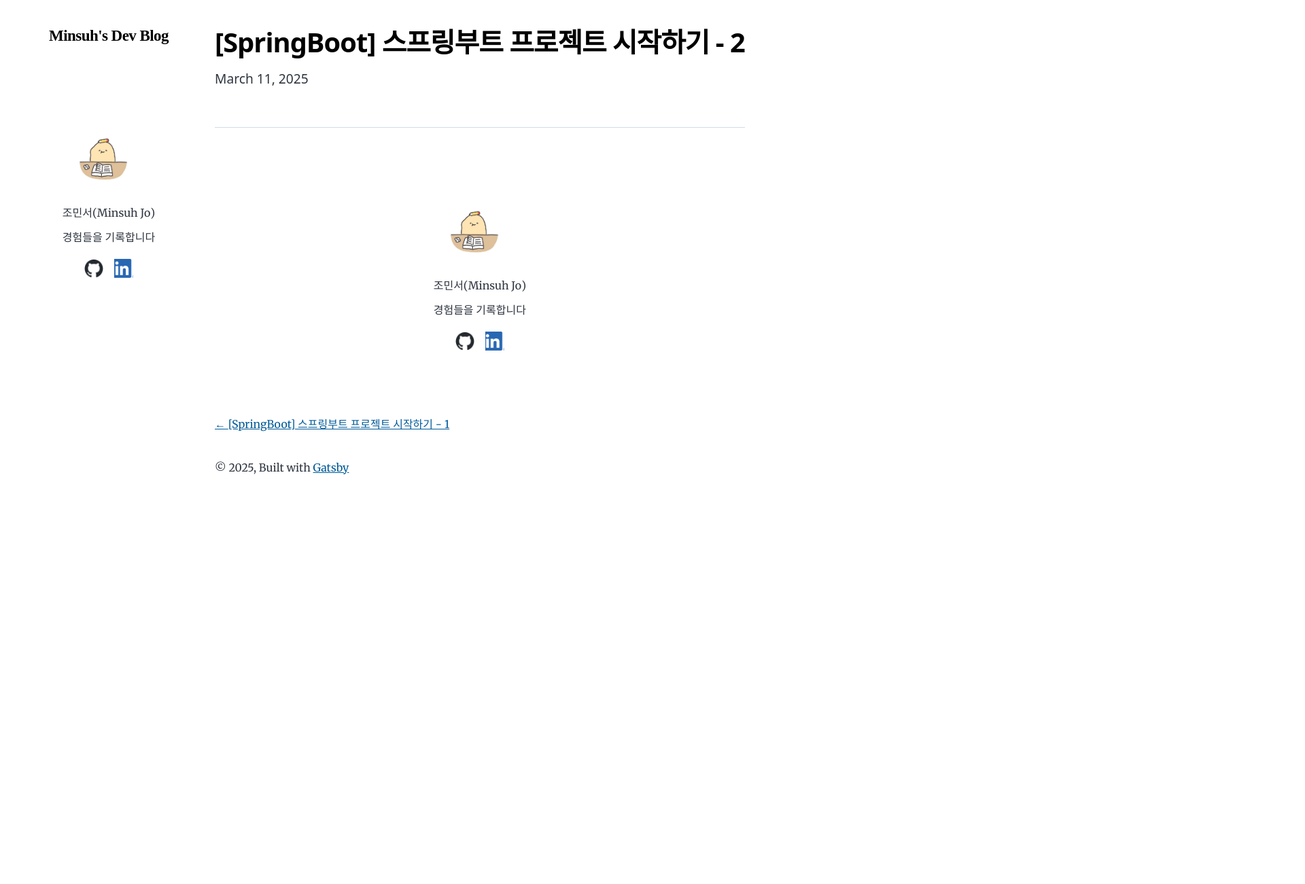
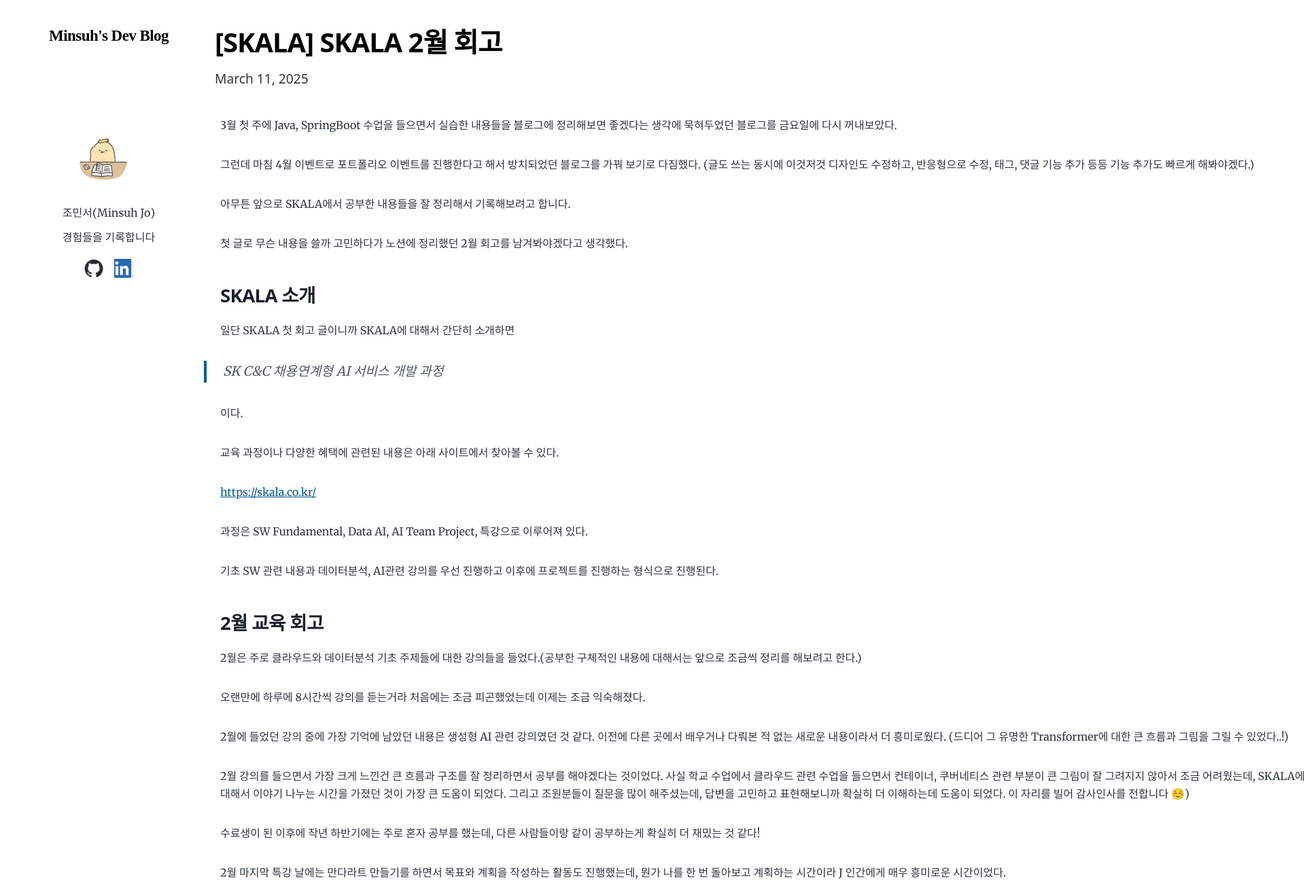
Before and after one commit to jjminsuh/jjminsuh.github.io, a Gatsby site: page /4/ in a window 1280 px wide. Shown: the top 1301 px of the page at 68% size, 1920 px wide, since content can reach past the window. Before the commit the page ends 800 px from the top, so only its background shows below. Built offline with nearby package versions, Linux system fonts and the light colour scheme; Gatsby itself is replaced by a stand-in of ours.

Commit message:
add: "SKALA 2월 회고" 글 등록

```diff
--- a/content/blog/4/index.md
+++ b/content/blog/4/index.md
@@ -1,5 +1,58 @@
 ---
-title: "[SpringBoot] 스프링부트 프로젝트 시작하기 - 2"
+title: "[SKALA] SKALA 2월 회고"
 date: "2025-03-11T19:00:03.284Z"
-description: "스프링부트 주식 시장 서비스 프로젝트 구조 구상하기 (이전 JAVA 코드 바탕으로)"
+description: "SKALA 2월 회고"
 ---
+
+3월 첫 주에 Java, SpringBoot 수업을 들으면서 실습한 내용들을 블로그에 정리해보면 좋겠다는 생각에 묵혀두었던 블로그를 금요일에 다시 꺼내보았다.
+
+그런데 마침 4월 이벤트로 포트폴리오 이벤트를 진행한다고 해서 방치되었던 블로그를 가꿔 보기로 다짐했다. (글도 쓰는 동시에 이것저것 디자인도 수정하고, 반응형으로 수정, 태그, 댓글 기능 추가 등등 기능 추가도 빠르게 해봐야겠다.)
+
+아무튼 앞으로 SKALA에서 공부한 내용들을 잘 정리해서 기록해보려고 합니다.
+
+첫 글로 무슨 내용을 쓸까 고민하다가 노션에 정리했던 2월 회고를 남겨봐야겠다고 생각했다.
+
+### SKALA 소개
+일단 SKALA 첫 회고 글이니까 SKALA에 대해서 간단히 소개하면
+
+>SK C&C 채용연계형 AI 서비스 개발 과정
+
+이다.
+
+교육 과정이나 다양한 혜택에 관련된 내용은 아래 사이트에서 찾아볼 수 있다.
+
+https://skala.co.kr/
+
+과정은 SW Fundamental, Data AI, AI Team Project, 특강으로 이루어져 있다.
+
+기초 SW 관련 내용과 데이터분석, AI관련 강의를 우선 진행하고 이후에 프로젝트를 진행하는 형식으로 진행된다.
+
+### 2월 교육 회고
+2월은 주로 클라우드와 데이터분석 기초 주제들에 대한 강의들을 들었다.(공부한 구체적인 내용에 대해서는 앞으로 조금씩 정리를 해보려고 한다.)
+
+오랜만에 하루에 8시간씩 강의를 듣는거라 처음에는 조금 피곤했었는데 이제는 조금 익숙해졌다.
+
+2월에 들었던 강의 중에 가장 기억에 남았던 내용은 생성형 AI 관련 강의였던 것 같다. 이전에 다른 곳에서 배우거나 다뤄본 적 없는 새로운 내용이라서 더 흥미로웠다. (드디어 그 유명한 Transformer에 대한 큰 흐름과 그림을 그릴 수 있었다..!)
+
+2월 강의를 들으면서 가장 크게 느낀건 큰 흐름과 구조를 잘 정리하면서 공부를 해야겠다는 것이었다. 사실 학교 수업에서 클라우드 관련 수업을 들으면서 컨테이너, 쿠버네티스 관련 부분이 큰 그림이 잘 그려지지 않아서 조금 어려웠는데, SKALA에서 다시 내용을 들으면서 큰 그림을 그릴 수 있게 되었다. (+ 특히 같은 조원들이랑 대화하면서 수업 내용에 대해서 이야기 나누는 시간을 가졌던 것이 가장 큰 도움이 되었다. 그리고 조원분들이 질문을 많이 해주셨는데, 답변을 고민하고 표현해보니까 확실히 더 이해하는데 도움이 되었다. 이 자리를 빌어 감사인사를 전합니다 ☺️)
+
+수료생이 된 이후에 작년 하반기에는 주로 혼자 공부를 했는데, 다른 사람들이랑 같이 공부하는게 확실히 더 재밌는 것 같다!
+
+2월 마지막 특강 날에는 만다라트 만들기를 하면서 목표와 계획을 작성하는 활동도 진행했는데, 뭔가 나를 한 번 돌아보고 계획하는 시간이라 J 인간에게 매우 흥미로운 시간이었다.
+
+![Mandalart](./mandalart.jpg)
+
+구체적으로 쓰다보니까 생각보다 81개의 칸을 채우는 건 쉽지 않았다... 뭔가 실제 해야겠다고 생각한 내용들로 잘 채워보려고 했는데, 채우다보니 할 일이 정말 많다는 것을 깨달았다. 하나하나 차근차근 잘 지워나가보겠습니다!
+
+
+아무튼 SKALA 과정을 시작하고 엄청 바빠졌다.(내맘대로 자유롭게 시간 쓰던 시절은 끝났으요..) 2월 한 달 지내보면서 시간 관리를 좀 잘해야겠다는 생각이 가장 크게 들었다.
+
+하루에 두시간 반 정도 지하철에서 시간을 보내다보니까 시간 활용을 잘 할 수 있는 방법에 대해서 고민이 되기 시작했다.(통근, 통학하는 분들 존경합니다...)
+
+2월 회고는 점심 사진들로 마무리!
+
+![Lunch1](./lunch1.jpg)
+
+![Lunch2](./lunch2.jpg)
+
+![Lunch3](./lunch3.jpg)
--- a/gatsby-config.js
+++ b/gatsby-config.js
@@ -44,6 +44,7 @@ module.exports = {
             resolve: `gatsby-remark-images`,
             options: {
               maxWidth: 630,
+              html: true
             },
           },
           {
--- a/src/style.css
+++ b/src/style.css
@@ -346,6 +346,7 @@ a:focus {
 .post-wrapper {
   display: flex;
   align-items: flex-start;
+  max-width: 980px;
 }
 
 .post-content {
```
Also changed, not shown: content/blog/4/lunch1.jpg (added), content/blog/4/lunch2.jpg (added), content/blog/4/lunch3.jpg (added), 1 other file.
